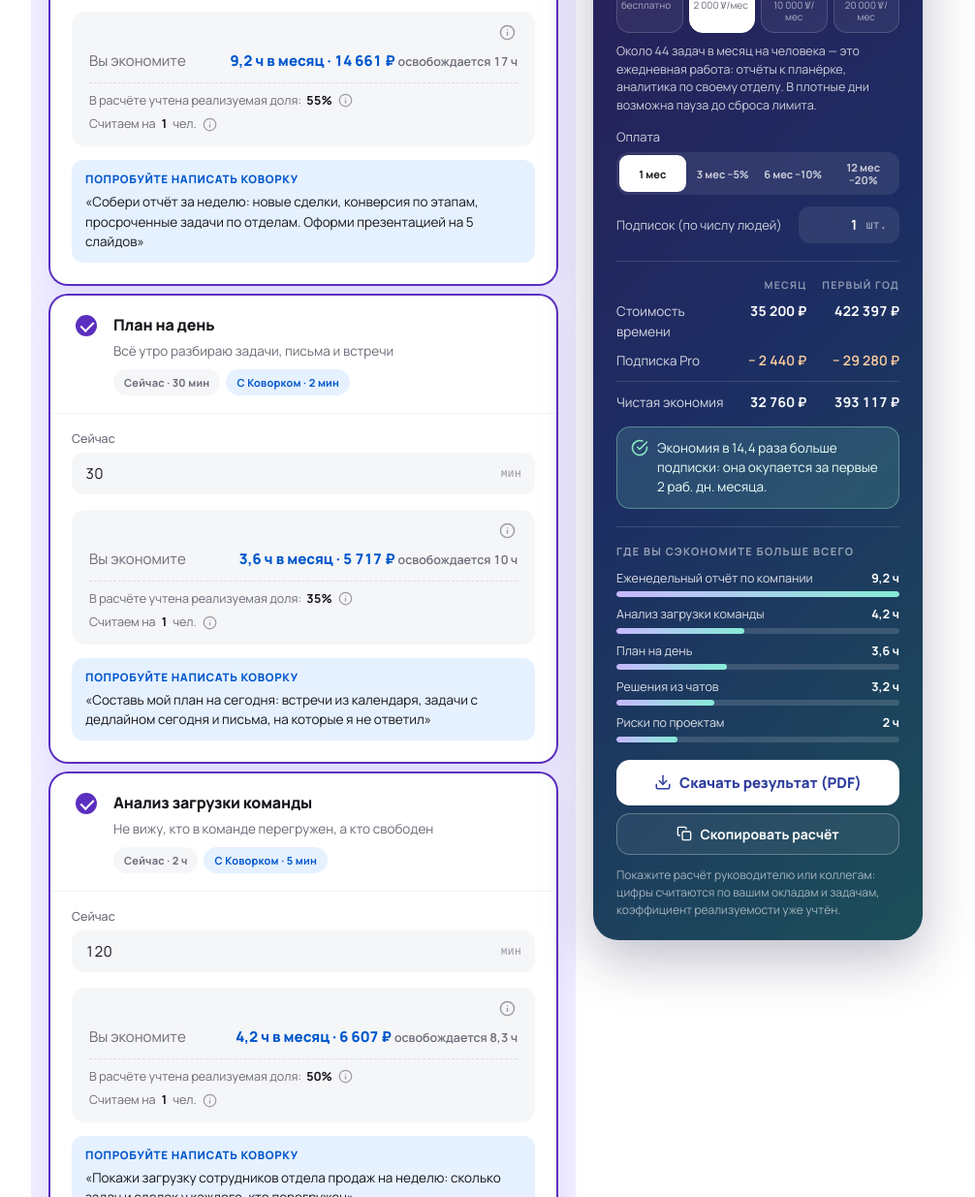
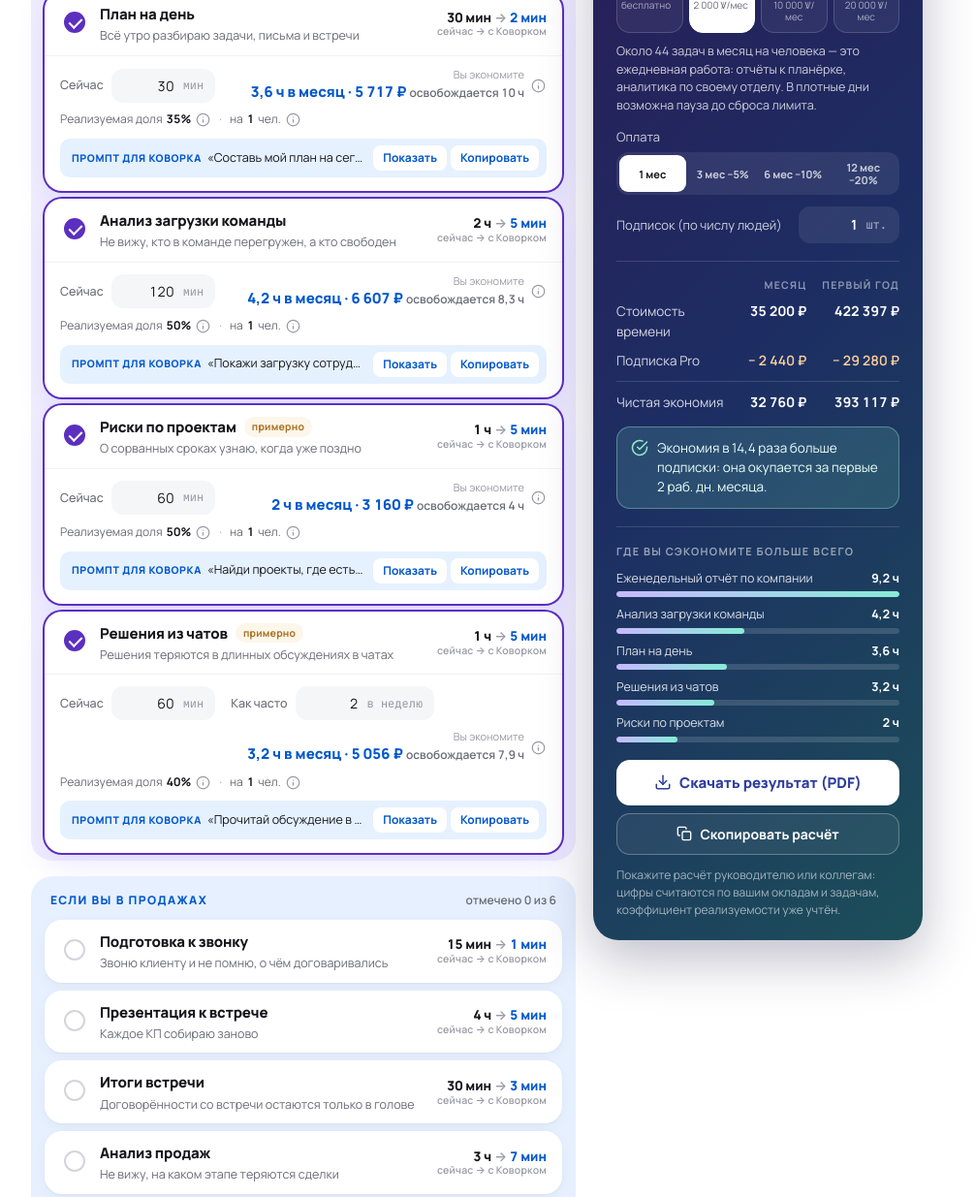
Before and after one commit to BelMihMed/cowork, a website: page index.html in a window 1280 px wide. Shown: the part 1064-2299 px from the top of the page at 97% size, without its empty margins (148-1154 px from the left). Drawn offline with Linux system fonts and the light colour scheme; a web font is replaced by a local one.

Commit message:
Коворк: компактные карточки задач

```diff
--- a/index.html
+++ b/index.html
@@ -250,9 +250,9 @@
   .rate-hint{font-size:12px;color:var(--faint);margin-top:5px;font-family:'JetBrains Mono',monospace}
 
   /* группы задач */
-  .group{border-radius:24px;padding:20px 20px 10px;margin-bottom:18px}
+  .group{border-radius:22px;padding:14px 14px 8px;margin-bottom:16px}
   .group-boss{background:var(--task-boss-bg)} .group-sales{background:var(--task-sales-bg)} .group-mkt{background:var(--task-mkt-bg)}
-  .group-label{display:flex;align-items:center;justify-content:space-between;gap:9px;margin:2px 6px 16px;font-size:12px;font-weight:800;text-transform:uppercase;letter-spacing:.12em}
+  .group-label{display:flex;align-items:center;justify-content:space-between;gap:9px;margin:2px 6px 10px;font-size:12px;font-weight:800;text-transform:uppercase;letter-spacing:.12em}
   .group-label small{font-size:12px;font-weight:600;text-transform:none;letter-spacing:0;color:var(--muted)}
   .group-boss .group-label{color:var(--task-boss-ink)} .group-sales .group-label{color:var(--task-sales-ink)} .group-mkt .group-label{color:var(--task-mkt-ink)}
   .group-boss .chk:checked{background:var(--task-boss);border-color:var(--task-boss)}
@@ -263,35 +263,59 @@
   .group-mkt .card.active{box-shadow:0 0 0 2px var(--task-mkt),0 12px 30px rgba(18,134,111,.14)}
 
   /* карточка задачи */
-  .card{background:#fff;border:0;border-radius:var(--radius);margin-bottom:12px;overflow:hidden;box-shadow:var(--card-shadow);transition:box-shadow .18s}
+  .card{background:#fff;border:0;border-radius:var(--radius);margin-bottom:8px;overflow:hidden;box-shadow:var(--card-shadow);transition:box-shadow .18s}
   .card:last-child{margin-bottom:0}
-  .card-head{display:flex;align-items:flex-start;gap:14px;padding:18px 22px;cursor:pointer;user-select:none;transition:background .15s}
+  .card-head{display:flex;align-items:center;gap:12px;padding:11px 16px;cursor:pointer;user-select:none;transition:background .15s}
   .card-head:hover{background:#fafafc}
-  .task-chk{border-radius:50%}
+  .task-chk{border-radius:50%;margin-top:0}
   .card-title{flex:1;min-width:0}
-  .card-title .t{display:block;font-size:16px;font-weight:800;letter-spacing:-.01em}
-  .card-title .s{display:block;font-size:13.5px;color:var(--muted);margin-top:4px;line-height:1.5}
-  .pills{display:flex;flex-wrap:wrap;gap:6px;margin-top:9px}
-  .pill,.flag{font-size:11px;font-weight:700;padding:5px 11px;border-radius:20px;letter-spacing:.02em;white-space:nowrap}
-  .pill.hand{background:var(--panel);color:var(--muted)}
-  .pill.ai{background:var(--cw-accent-soft);color:var(--cw-accent-ink)}
+  .card-title .t{display:flex;align-items:center;gap:8px;font-size:15px;font-weight:800;letter-spacing:-.01em;min-width:0}
+  .card-title .t .tn{overflow:hidden;text-overflow:ellipsis;white-space:nowrap;min-width:0}
+  .card-title .s{display:block;font-size:12.5px;color:var(--muted);margin-top:2px;line-height:1.4;overflow:hidden;text-overflow:ellipsis;white-space:nowrap}
+  .tm{flex:none;text-align:right;font-size:13.5px;font-weight:800;font-variant-numeric:tabular-nums;line-height:1.25;white-space:nowrap}
+  .tm .arr{color:var(--faint);font-weight:600;margin:0 3px}
+  .tm .ai{color:var(--cw-accent-ink)}
+  .tm small{display:block;font-size:10.5px;font-weight:600;color:var(--faint);letter-spacing:.02em}
+  .flag{flex:none;font-size:10.5px;font-weight:700;padding:2px 8px;border-radius:20px;letter-spacing:.02em;white-space:nowrap}
   .flag.code{background:#f1eeff;color:#5b47d6}
   .flag.est{background:#fdf6ea;color:#a9701f}
-  .card-body{padding:0 22px 22px;border-top:1px solid #f2f2f5}
+  .card-body{padding:12px 16px 14px;border-top:1px solid #f2f2f5}
   .card-body[hidden]{display:none}
-  .field.freq .in input{flex:0 0 64px;width:64px;padding-right:4px}
-  .result{margin-top:16px;background:var(--panel);border:0;border-radius:14px;padding:13px 18px}
-  .res-head{display:flex;justify-content:flex-end;margin:-2px 0 2px}
-  .res-row{display:flex;justify-content:space-between;align-items:baseline;gap:12px;padding:5px 0;font-size:15px}
-  .res-row .lbl{color:var(--muted)}
-  .res-row .val{font-weight:800;font-variant-numeric:tabular-nums;color:var(--cw-accent-ink);text-align:right}
-  .res-row .val small{font-weight:600;color:var(--muted);font-size:12.5px}
-  .real-row{display:flex;flex-wrap:wrap;align-items:center;gap:5px;font-size:12.5px;color:var(--muted);border-top:1px dashed #dcdce2;margin-top:6px;padding:8px 0 1px}
-  .scope-row{display:flex;flex-wrap:wrap;align-items:center;gap:5px;font-size:12.5px;color:var(--muted);margin-top:4px}
-  .real-row b,.scope-row b{color:var(--ink);font-weight:700;font-variant-numeric:tabular-nums}
-  .real-row .info-btn,.scope-row .info-btn{padding:0 1px} .real-row .info-btn svg,.scope-row .info-btn svg{width:15px;height:15px}
-  .prompt{margin:14px 0 0;font-size:13.5px;line-height:1.55;color:var(--ink);background:var(--cw-accent-soft);border-radius:12px;padding:11px 14px}
-  .prompt b{display:block;font-size:11.5px;font-weight:800;letter-spacing:.06em;text-transform:uppercase;color:var(--cw-accent-ink);margin-bottom:4px}
+  .cb-row{display:flex;flex-wrap:wrap;align-items:center;justify-content:space-between;gap:10px 18px}
+  .card-body .fields{display:flex;flex-wrap:wrap;gap:8px 16px;margin:0}
+  .card-body .field{flex-direction:row;align-items:center;gap:8px}
+  .card-body .field label{margin:0;white-space:nowrap}
+  .card-body .field .in{margin-top:0}
+  .card-body .field .in input{flex:0 0 68px;width:68px;padding:7px 4px 7px 11px;font-size:14px;text-align:right}
+  .card-body .field .suf{padding:0 11px 0 5px}
+  .result{display:flex;align-items:center;gap:6px;margin-left:auto;text-align:right}
+  .res-row .lbl{display:block;font-size:11px;color:var(--faint);line-height:1.2}
+  .res-row .val{display:block;font-weight:800;font-size:15px;font-variant-numeric:tabular-nums;color:var(--cw-accent-ink);text-align:right}
+  .res-row .val small{font-weight:600;color:var(--muted);font-size:12px}
+  .meta-row{display:flex;flex-wrap:wrap;align-items:center;gap:4px;margin-top:8px;font-size:12px;color:var(--muted)}
+  .meta-row b{color:var(--ink);font-weight:700;font-variant-numeric:tabular-nums}
+  .meta-row .sep{margin:0 4px;color:var(--faint)}
+  .meta-row .info-btn,.result .info-btn{padding:0 1px} .meta-row .info-btn svg,.result .info-btn svg{width:15px;height:15px}
+  .prompt{display:flex;align-items:center;gap:10px;margin:10px 0 0;font-size:12.5px;line-height:1.5;color:var(--ink);background:var(--cw-accent-soft);border-radius:10px;padding:7px 8px 7px 12px}
+  .prompt .pt{flex:1;min-width:0;overflow:hidden;text-overflow:ellipsis;white-space:nowrap}
+  .prompt .pt b{font-size:10.5px;font-weight:800;letter-spacing:.06em;text-transform:uppercase;color:var(--cw-accent-ink);margin-right:6px}
+  .prompt.open{align-items:flex-start}
+  .prompt.open .pt{white-space:normal}
+  .prompt .pb{flex:none;display:flex;gap:4px}
+  .prompt .pb button{font:inherit;font-size:12px;font-weight:700;color:var(--cw-accent-ink);background:#fff;border:0;border-radius:8px;padding:4px 10px;cursor:pointer}
+  .prompt .pb button:hover{filter:brightness(.96)}
+  @media(max-width:560px){
+    .card-head{padding:10px 12px;flex-wrap:wrap;align-items:flex-start}
+    .card-title{flex:1 1 200px}
+    .card-title .t{flex-wrap:wrap;gap:2px 8px}
+    .card-title .t .tn,.card-title .s{white-space:normal}
+    .tm{flex:1 1 100%;text-align:left;padding-left:32px}
+    .tm small{display:inline;margin-left:8px}
+    .result{margin-left:0}
+    .prompt{flex-wrap:wrap}
+    .prompt .pt{flex:1 1 100%}
+    .prompt.open .pt{white-space:normal}
+  }
 
   /* панель итога (T10) */
   .summary-panel{color:#fff;border:0;border-radius:26px;padding:24px 24px 22px;
@@ -1293,25 +1317,28 @@ function cardHtml(task){
       + '<span class="suf">'+PERIOD_LABEL[task.u]+'</span></div></div>'
     : '';
   return '<div class="card" id="card-'+task.id+'" data-id="'+task.id+'">'
-    + '<label class="card-head" for="chk-'+task.id+'">'
+    + '<label class="card-head" for="chk-'+task.id+'" title="'+esc(task.p)+'">'
     +   '<input type="checkbox" class="chk task-chk" id="chk-'+task.id+'" data-id="'+task.id+'">'
-    +   '<span class="card-title"><span class="t">'+esc(task.n)+'</span><span class="s">'+esc(task.p)+'</span>'
-    +   '<span class="pills"><span class="pill hand" data-out="b">Сейчас · '+fmtMin(task.b)+'</span><span class="pill ai" data-out="a">С Коворком · '+fmtMin(task.a)+'</span>'+flags+'</span></span>'
+    +   '<span class="card-title"><span class="t"><span class="tn">'+esc(task.n)+'</span>'+flags+'</span><span class="s">'+esc(task.p)+'</span></span>'
+    +   '<span class="tm"><span data-out="b">'+fmtMin(task.b)+'</span><span class="arr">→</span><span class="ai" data-out="a">'+fmtMin(task.a)+'</span><small>сейчас → с Коворком</small></span>'
     + '</label>'
     + '<div class="card-body" hidden>'
-    +   '<div class="fields">'
-    +     fieldHtml(task, "b", "Сейчас", "мин")
-    +     freqField
+    +   '<div class="cb-row">'
+    +     '<div class="fields">'
+    +       fieldHtml(task, "b", "Сейчас", "мин")
+    +       freqField
+    +     '</div>'
+    +     '<div class="result">'
+    +       '<div class="res-row total"><span class="lbl">Вы экономите</span><span class="val" data-out="sum"></span></div>'
+    +       '<button type="button" class="info-btn" data-info="'+task.id+'" aria-label="Как считается экономия">'+ICON_INFO+'</button>'
+    +     '</div>'
     +   '</div>'
-    +   '<div class="result">'
-    +     '<div class="res-head"><button type="button" class="info-btn" data-info="'+task.id+'" aria-label="Как считается экономия">'+ICON_INFO+'</button></div>'
-    +     '<div class="res-row total"><span class="lbl">Вы экономите</span><span class="val" data-out="sum"></span></div>'
-    +     '<div class="real-row">В расчёте учтена реализуемая доля: <b data-out="real"></b>'
-    +       '<button type="button" class="info-btn" data-real="'+task.id+'" aria-label="Почему такой коэффициент">'+ICON_INFO+'</button></div>'
-    +     '<div class="scope-row">Считаем на <b data-out="scopeCount"></b> чел.'
-    +       '<button type="button" class="info-btn" data-info="scope:'+task.id+'" aria-label="Почему такое число людей">'+ICON_INFO+'</button></div>'
-    +   '</div>'
-    +   '<p class="prompt"><b>Попробуйте написать Коворку</b>«'+esc(task.q)+'»</p>'
+    +   '<div class="meta-row">Реализуемая доля <b data-out="real"></b>'
+    +     '<button type="button" class="info-btn" data-real="'+task.id+'" aria-label="Почему такой коэффициент">'+ICON_INFO+'</button>'
+    +     '<span class="sep">·</span>на <b data-out="scopeCount"></b> чел.'
+    +     '<button type="button" class="info-btn" data-info="scope:'+task.id+'" aria-label="Почему такое число людей">'+ICON_INFO+'</button></div>'
+    +   '<div class="prompt"><span class="pt"><b>Промпт для Коворка</b>«'+esc(task.q)+'»</span>'
+    +     '<span class="pb"><button type="button" data-prompt="show">Показать</button><button type="button" data-prompt="copy">Копировать</button></span></div>'
     + '</div></div>';
 }
 function renderGroups(){
@@ -1338,8 +1365,8 @@ function syncCards(){
 function updateCard(task, company){
   const st = state[task.id], card = $("card-"+task.id);
   if(!card) return;
-  card.querySelector('[data-out="b"]').textContent = "Сейчас · " + fmtMin(num(st.values.b));
-  card.querySelector('[data-out="a"]').textContent = "С Коворком · " + fmtMin(num(st.values.a));
+  card.querySelector('[data-out="b"]').textContent = fmtMin(num(st.values.b));
+  card.querySelector('[data-out="a"]').textContent = fmtMin(num(st.values.a));
   if(!st.selected) return;
   const r = computeTask(task, st, company);
   card.querySelector('[data-out="sum"]').innerHTML = fmtHours(r.hours) + " в месяц · " + fmtMoney(r.fot)
@@ -1451,6 +1478,18 @@ $("groups").addEventListener("change", e=>{
     recompute();
   }
 });
+$("groups").addEventListener("click", e=>{
+  const btn = e.target.closest("[data-prompt]"); if(!btn) return;
+  const box = btn.closest(".prompt"), task = taskById(btn.closest(".card").dataset.id);
+  if(btn.dataset.prompt === "show"){
+    const open = box.classList.toggle("open");
+    btn.textContent = open ? "Скрыть" : "Показать";
+    return;
+  }
+  const done = ()=>{ showCopied(); };
+  if(navigator.clipboard && navigator.clipboard.writeText) navigator.clipboard.writeText(task.q).then(done, ()=>copyFallback(task.q));
+  else copyFallback(task.q);
+});
 $("groups").addEventListener("input", e=>{
   const inp = e.target;
   if(!inp.classList.contains("num-in")) return;
```
